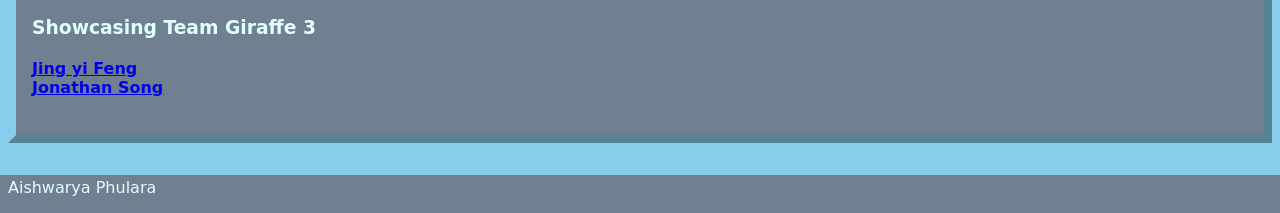
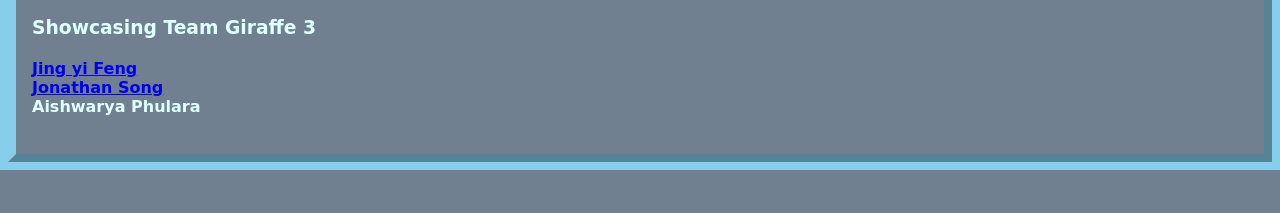
Before and after one commit to evelynchen3/web, a plain HTML site: page talk.html in a window 1280 px wide. Shown: the part 1946-2159 px from the top of the page. After the commit the page ends 2116 px from the top, so only its background shows below. Drawn offline with Linux system fonts and the light colour scheme.

Commit message:
Add files via upload

```diff
--- a/talk.html
+++ b/talk.html
@@ -50,6 +50,8 @@ HW05 -- Stuylin'
 <h3> Showcasing Team Giraffe 3 </h3>
 <h4> <a href="https://jingy114.github.io/web/talk.html"> Jing yi Feng </a>
 <br>
-<a href="https://jonathansong8.github.io/web/talk.html"> Jonathan Song </a> </h4> </div> <!--close div tag-->
+<a href="https://jonathansong8.github.io/web/talk.html"> Jonathan Song </a>
 <br>
-<p>Aishwarya Phulara</p>
+Aishwarya Phulara
+</h4> </div>
+<!--close div tag-->
```
